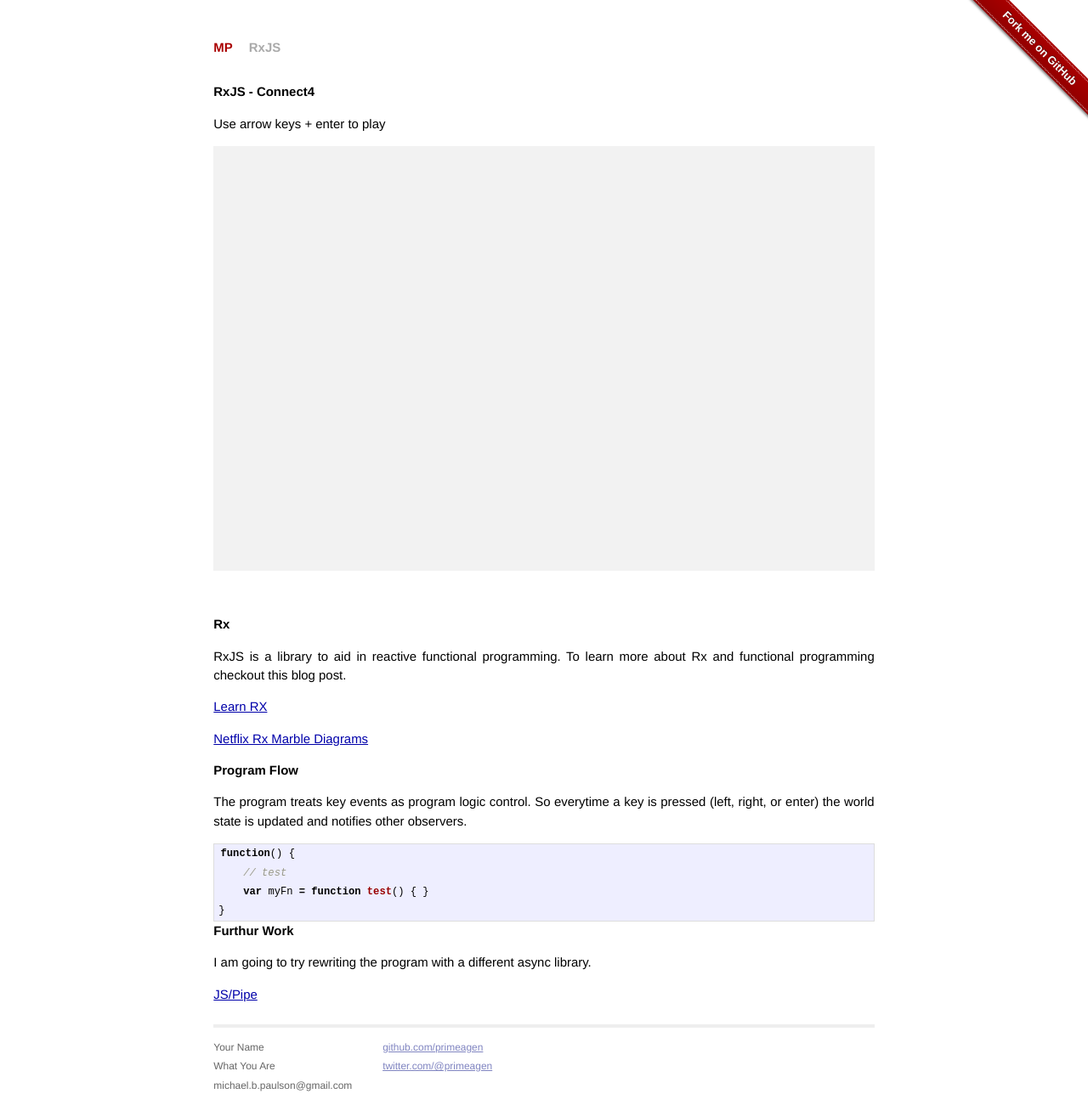
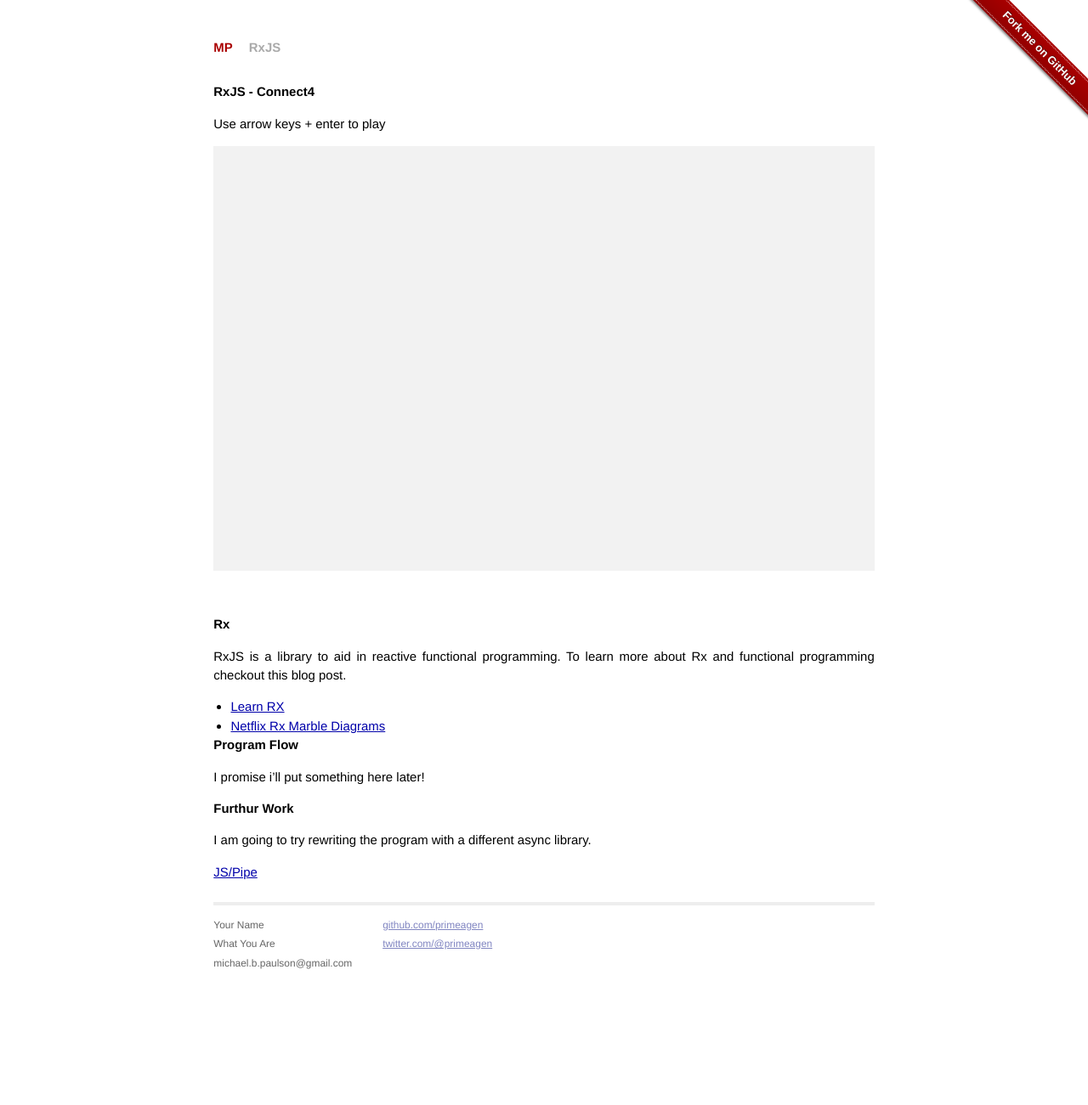
Before and after one commit to ThePrimeagen/michaelbpaulson.github.io, a Jekyll site: the page built from _posts/2014-01-01-rxjs-connect4.md, in a window 1280 px wide. Shown: the whole page at 85% size. Built offline with Jekyll 4.4.1, drawn with Linux system fonts in a browser that asks for light colours; Markdown is read by kramdown in place of the engine named in the settings; a script that is not in the unit is left out; after the commit the page ends 1157 px from its top, so only the background shows below that.

Commit message:
Dont want bad mark up!

```diff
--- a/_posts/2014-01-01-rxjs-connect4.md
+++ b/_posts/2014-01-01-rxjs-connect4.md
@@ -16,20 +16,11 @@ Use arrow keys + enter to play
 ### Rx
 RxJS is a library to aid in reactive functional programming.  To learn more about Rx and functional programming checkout this blog post.
 
-[Learn RX](http://reactive-extensions.github.io/learnrx)
-
-[Netflix Rx Marble Diagrams](http://netflix.github.io/RxJava/javadoc/rx/Observable.html)
+- [Learn RX](http://reactive-extensions.github.io/learnrx)
+- [Netflix Rx Marble Diagrams](http://netflix.github.io/RxJava/javadoc/rx/Observable.html)
 
 ### Program Flow
-The program treats key events as program logic control.  So everytime a key is pressed (left, right, or enter) the world state
-is updated and notifies other observers.
-
-{% highlight javascript %}
-function() {
-    // test
-    var myFn = function test() { }
-}
-{% endhighlight %}
+I promise i'll put something here later!
 
 ### Furthur Work
 I am going to try rewriting the program with a different async library.
```
